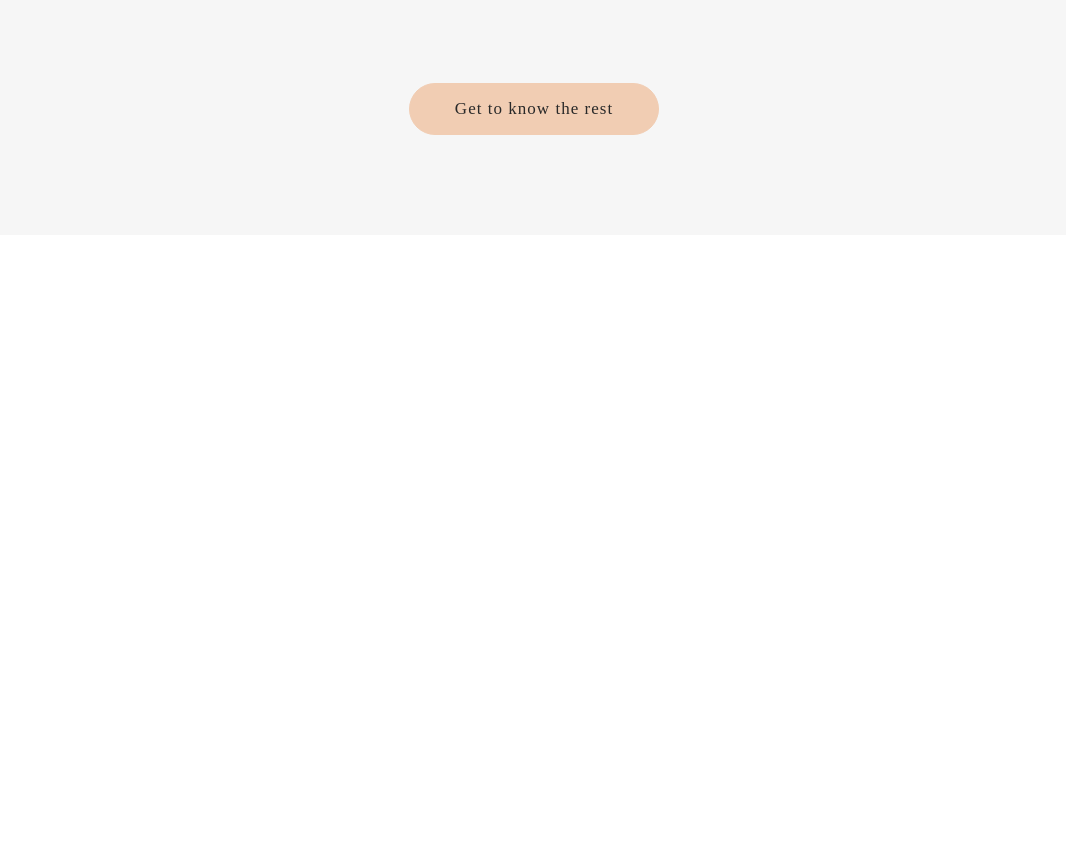
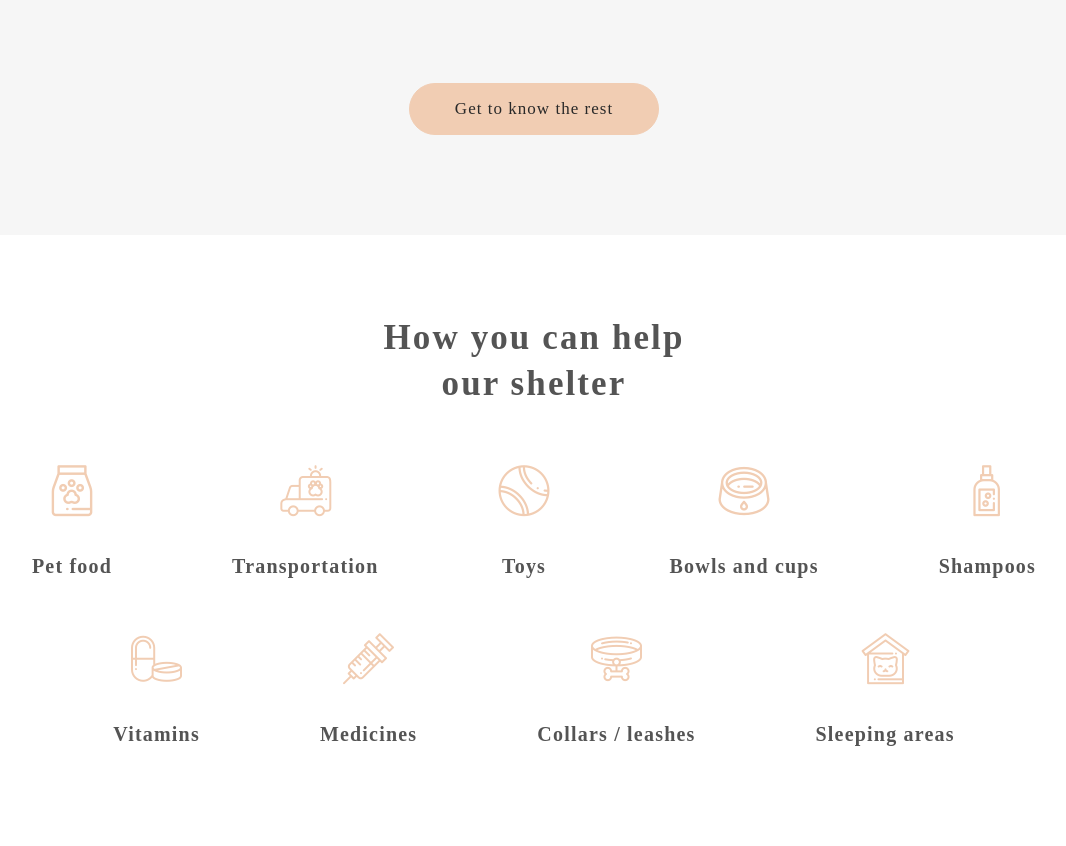
Before and after one commit to AlekseyLaptev/rsschool-cv, a plain HTML site: page shelter/index.html in a window 1280 px wide. Shown: the part 2138-2984 px from the top of the page, without its empty margins (106-1172 px from the left). Before the commit the page ends 2373 px from the top, so only its background shows below. Drawn offline with Linux system fonts and the light colour scheme; files whose address does not match are found by name.

Commit message:
feat: add section help

```diff
--- a/shelter/css/icomoon.css
+++ b/shelter/css/icomoon.css
@@ -1,16 +1,16 @@
 @font-face {
   font-family: 'icomoon';
-  src:  url('fonts/icomoon.eot?um9j22');
+  src:  url('../assets/fonts/icomoon/fonts/icomoon.eot?um9j22');
   src:  url('fonts/icomoon.eot?um9j22#iefix') format('embedded-opentype'),
-    url('fonts/icomoon.ttf?um9j22') format('truetype'),
-    url('fonts/icomoon.woff?um9j22') format('woff'),
-    url('fonts/icomoon.svg?um9j22#icomoon') format('svg');
+    url('../assets/fonts/icomoon/fonts/icomoon.ttf?um9j22') format('truetype'),
+    url('../assets/fonts/icomoon/fonts/icomoon.woff?um9j22') format('woff'),
+    url('../assets/fonts/icomoon/fonts/icomoon.svg?um9j22#icomoon') format('svg');
   font-weight: normal;
   font-style: normal;
   font-display: block;
 }
 
-[class^="icon-"], [class*=" icon-"] {
+[class^="icon-"]::before, [class*=" icon-"]::before {
   /* use !important to prevent issues with browser extensions that change fonts */
   font-family: 'icomoon' !important;
   speak: never;
--- a/shelter/css/index.css
+++ b/shelter/css/index.css
@@ -183,6 +183,10 @@ h3 {
     padding-bottom: 100px;
 }
 
+.our_position {
+    color: #545454;
+}
+
 .our_friends_container {
     padding: 80px 40px 0;
     display: flex;
@@ -256,7 +260,46 @@ h3 {
     margin: auto;
 }
 
-/* --  -- */
+/* -- Help -- */
+
+.help {
+    background: #FFFFFF;
+    padding-bottom: 100px;
+}
+
+.help_container {
+    padding: 80px 40px 0;
+}
+
+.icon_wrap {
+    margin-top: 60px;
+    display: flex;
+    justify-content: center;
+    row-gap: 55px;
+    column-gap: 120px;
+    flex-wrap: wrap;
+}
+
+.icon_container {
+    text-align: center;
+}
+
+.icon {
+    font-size: 51px;
+    color: #F1CDB3;
+}
+
+h4 {
+    font-family: 'Georgia_400';
+    font-size: 20px;
+    line-height: 115%;
+    letter-spacing: 0.06em;
+    color: #545454;
+}
+
+.icon_title {
+    margin-top: 30px;
+}
 
 @font-face {
     font-family: 'Georgia_ 400';
--- a/shelter/index.html
+++ b/shelter/index.html
@@ -6,6 +6,7 @@
     <meta http-equiv="X-UA-Compatible" content="IE=edge">
     <meta name="viewport" content="width=device-width, initial-scale=1.0">
     <link rel="stylesheet" href="./css/index.css">
+    <link rel="stylesheet" href="./css/icomoon.css">
     <script src="./script.js"></script>
     <title>Document</title>
 </head>
@@ -104,7 +105,61 @@
                 <div class="button_wrap position_button">
                     <button class="first_button ">Get to know the rest</button>
                 </div>
+            </div>
+        </section>
+        <section class="help">
+            <div class="help_container">
+                <div class="heading_wrap">
+                    <h3 class="our_position">How you can help</h3>
+                    <h3 class="our_position">our shelter</h3>
+                </div>
+                <div class="icon_wrap">
+                    <div class="icon_container">
+                        <div class="icon icon-icon-pet-food"></div>
+                        <h4 class="icon_title">Pet food</h4>
+                    </div>
 
+                    <div class="icon_container">
+                        <div class=" icon icon-icon-transportation"></div>
+                        <h4 class="icon_title">Transportation</h4>
+                    </div>
+
+                    <div class="icon_container">
+                        <div class=" icon icon-icon-toys"></div>
+                        <h4 class="icon_title">Toys</h4>
+                    </div>
+
+                    <div class="icon_container">
+                        <div class=" icon icon-icon-bowls-and-cups"></div>
+                        <h4 class="icon_title">Bowls and cups</h4>
+                    </div>
+
+                    <div class="icon_container">
+                        <div class=" icon icon-icon-shampoos"></div>
+                        <h4 class="icon_title">Shampoos</h4>
+                    </div>
+
+                    <div class="icon_container">
+                        <div class=" icon icon-icon-vitamins"></div>
+                        <h4 class="icon_title">Vitamins</h4>
+                    </div>
+
+                    <div class="icon_container">
+                        <div class=" icon icon-icon-medicines"></div>
+                        <h4 class="icon_title">Medicines</h4>
+                    </div>
+
+                    <div class="icon_container">
+                        <div class=" icon icon-icon-collars-leashes"></div>
+                        <h4 class="icon_title">Collars / leashes</h4>
+                    </div>
+
+                    <div class="icon_container">
+                        <div class=" icon icon-icon-sleeping-area"></div>
+                        <h4 class="icon_title">Sleeping areas</h4>
+                    </div>
+
+                </div>
             </div>
         </section>
     </main>
```
